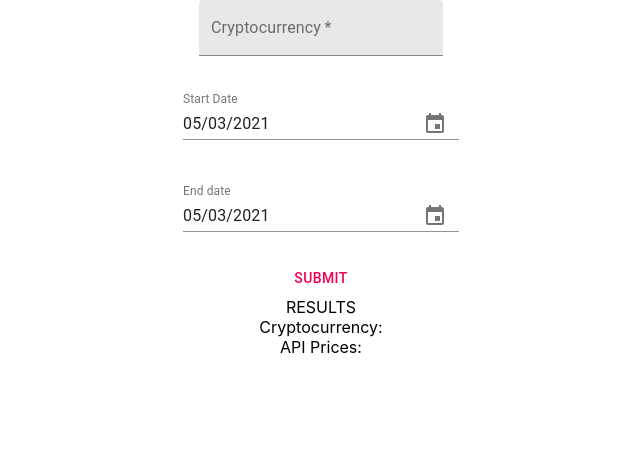
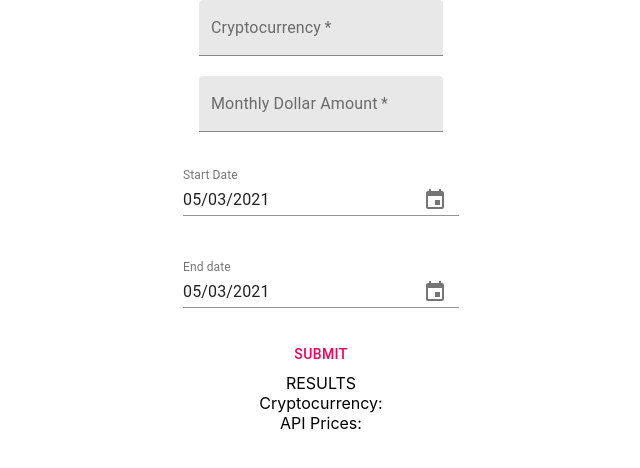
Before and after one commit to joshuayannix/dca_crypto, a React (Create React App) app: page / in a window 1280 px wide. Shown: the top 468 px of the page, without its empty margins (319-959 px from the left). Built offline with nearby package versions, Linux system fonts and the light colour scheme.

Commit message:
dollar amounts and amount of crypto invested per month

```diff
--- a/src/App.js
+++ b/src/App.js
@@ -15,6 +15,7 @@ function App() {
   const [selectedDate, handleDateChange] = useState(new Date());
   const [selectedEndDate, handleEndDateChange] = useState(new Date());
   const [crypto, setCrypto] = useState('')
+  const [dollars, setDollars] = useState('')
   const [months, setMonths] = useState([])
   const [apiPrices, setApiPrices] = useState([])
 
@@ -51,7 +52,7 @@ function App() {
   //   })
   // }
 
-  const apiAxios = (crypto, day, month, year) => {
+  const apiAxios = (crypto, day, month, year, dollars) => {
     axios
       .get(
         `https://api.coingecko.com/api/v3/coins/${crypto}/history?date=${day}-${month}-${year}&localization=false`
@@ -59,7 +60,7 @@ function App() {
       .then(res => {
         console.log(res.data)
         let jsonResponse = res.data.market_data.current_price.usd
-        setApiPrices(arr => [...arr, {day, month, year, jsonResponse}])
+        setApiPrices(arr => [...arr, {crypto, day, month, year, jsonResponse, dollars}])
       })
       .catch(error => console.log('Error from apiAxios:', error));
   }
@@ -77,7 +78,7 @@ function App() {
 
     for(let i=0; i<months.length; i++) {
       console.log('looping')
-      apiAxios(crypto, months[i].getDate(), months[i].getMonth() + 1, months[i].getFullYear())
+      apiAxios(crypto, months[i].getDate(), months[i].getMonth() + 1, months[i].getFullYear(), dollars)
     }
     //apiFetch(crypto, selectedDate.getDate(), selectedDate.getMonth() + 1, selectedDate.getFullYear())
     console.log('apiPrices:', apiPrices)
@@ -85,6 +86,10 @@ function App() {
 
   const changeCrypto = e => {
     setCrypto(e.target.value)
+  }
+
+  const changeDollars = e => {
+    setDollars(e.target.value)
   }
 
 
@@ -101,6 +106,17 @@ function App() {
           defalultValue="ethereum"
           onChange={changeCrypto}
           value={crypto}
+        />
+
+        <br/>
+        <br/>
+
+        <TextField
+          required
+          variant="filled"
+          label="Monthly Dollar Amount"
+          onChange={changeDollars}
+          value={dollars}
         />
 
         <br/>
@@ -155,6 +171,8 @@ function App() {
         {apiPrices.map(api => {
           return (
             <PriceComponent
+              crypto={api.crypto}
+              dollars={api.dollars}
               day={api.day}
               month={api.month}
               year={api.year}
--- a/src/PriceComponent.js
+++ b/src/PriceComponent.js
@@ -1,9 +1,9 @@
 import React from 'react'
 
-const PriceComponent = ({day, month, year, jsonResponse}) => {
+const PriceComponent = ({crypto, dollars, day, month, year, jsonResponse}) => {
     return (
         <div>
-            <p>Day: {day}, Month:{month}, Year:{year}, Price:{jsonResponse}</p>
+            <p>Day: {day}, Month:{month}, Year:{year}, Price:{jsonResponse}, Monthly Amount:${dollars}, Amount of {crypto} purchased: {dollars/jsonResponse}</p>
 
         </div>
     )
```
